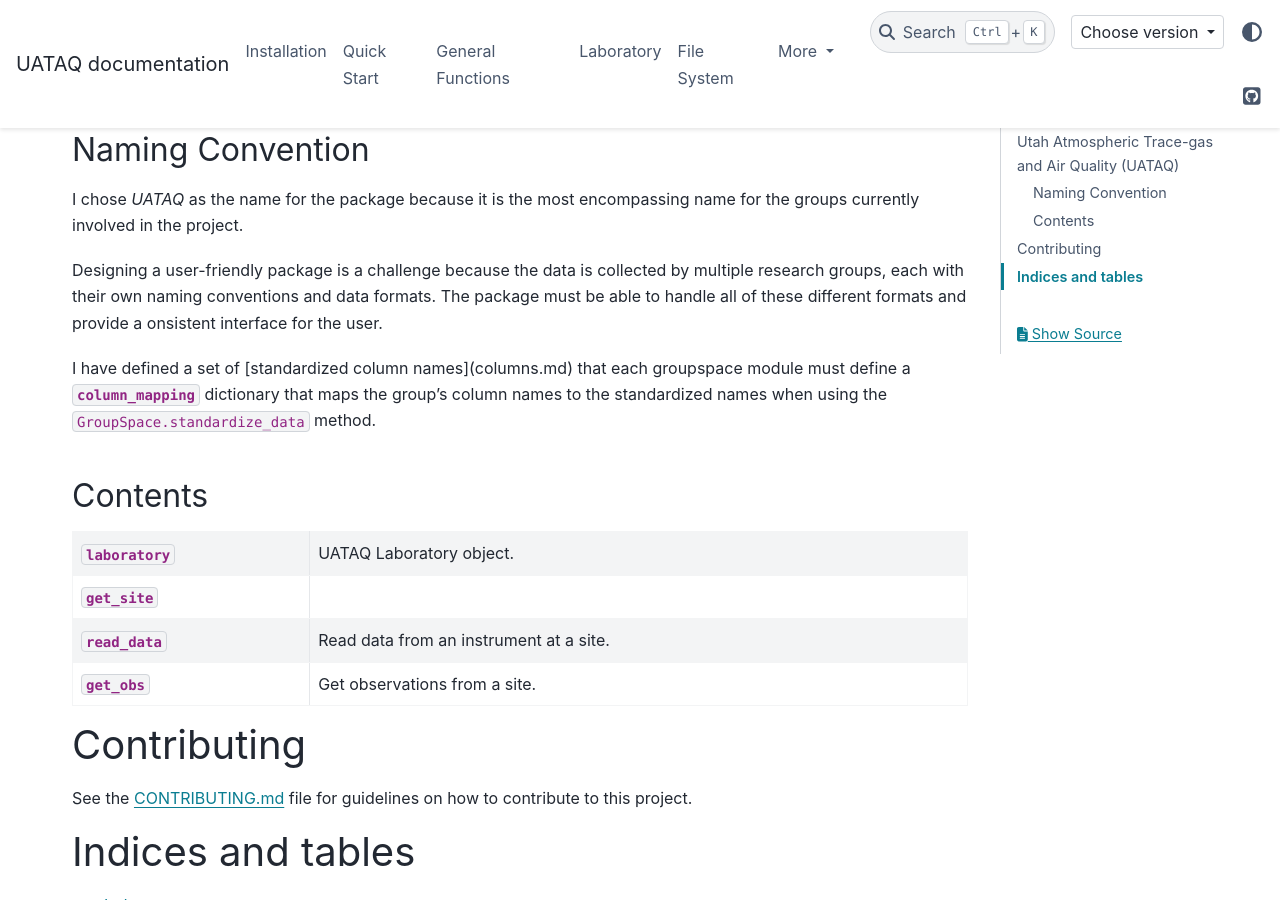
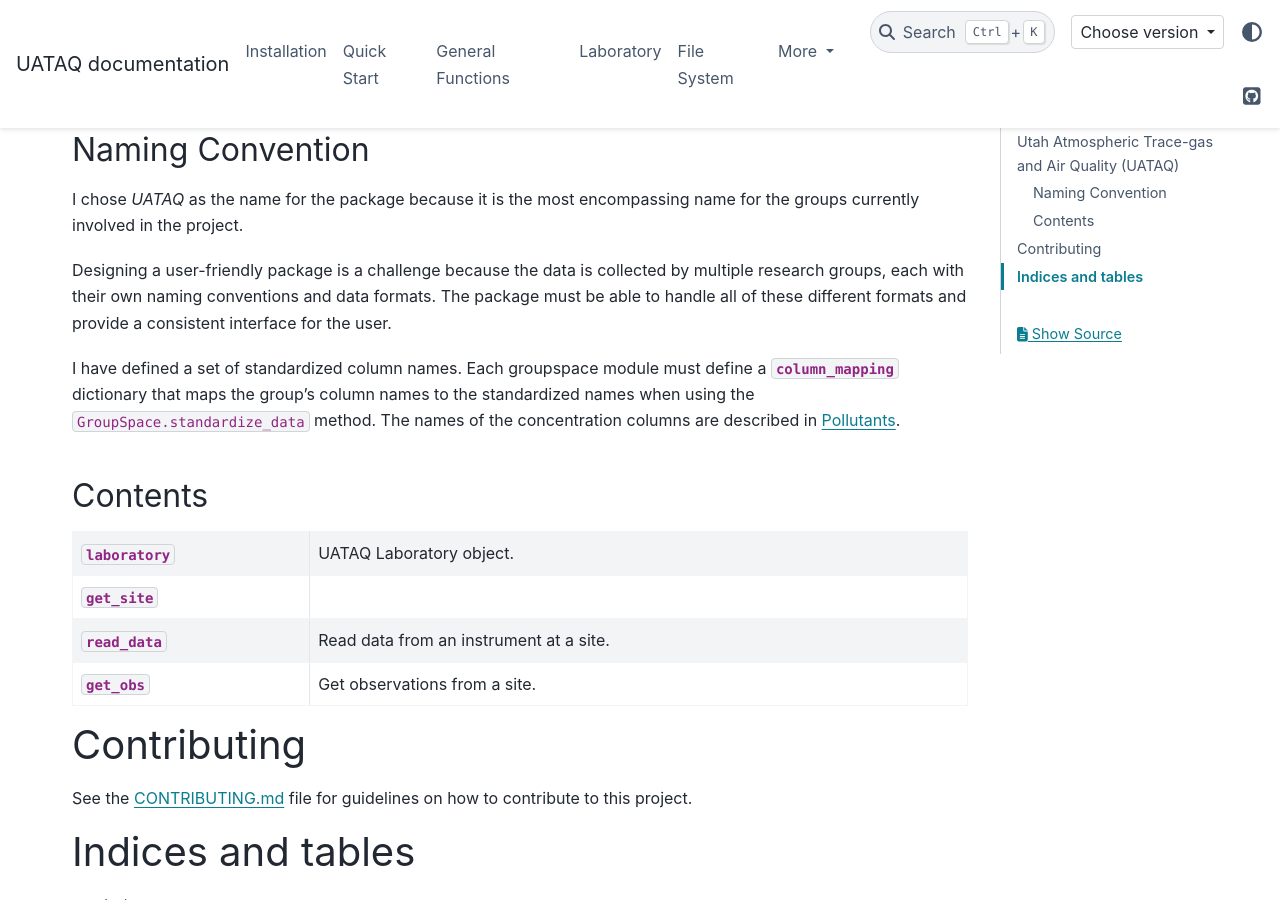
Before and after one commit to jmineau/uataq, a Sphinx documentation site: the page built from docs/index.rst, in a window 1280 px wide and 900 px high, scrolled down 566 px. Built offline with Sphinx 7.4.7 and the PyData theme 0.15.4, drawn with Linux system fonts in a browser that asks for light colours.

Commit message:
docs: fix the index page's dead link and typo, and Laboratory's attributes
- index: the Markdown link to `columns.md` rendered as literal text, and
  the page it named is not built (it is a two-line placeholder). The
  sentence now stands without a link and points to the Pollutants page,
  which describes the concentration column names.
- index: "onsistent" is "consistent".
- `Laboratory` docstring: the Attributes section named `site_config`, a
  path. The attributes are `config` (the loaded configuration), `sites`
  and `instruments`.

Fixes #55

```diff
--- a/docs/index.rst
+++ b/docs/index.rst
@@ -59,11 +59,12 @@ name for the groups currently involved in the project.
 Designing a user-friendly package is a challenge because the data is collected
 by multiple research groups, each with their own naming conventions and data formats.
 The package must be able to handle all of these different formats and provide a
-onsistent interface for the user.
+consistent interface for the user.
 
-I have defined a set of [standardized column names](columns.md) that each
+I have defined a set of standardized column names. Each
 groupspace module must define a :obj:`column_mapping` dictionary that maps the group's column
 names to the standardized names when using the ``GroupSpace.standardize_data`` method.
+The names of the concentration columns are described in :doc:`pollutants`.
 
 Contents
 --------
```
Also changed, not shown: 1 other file.
